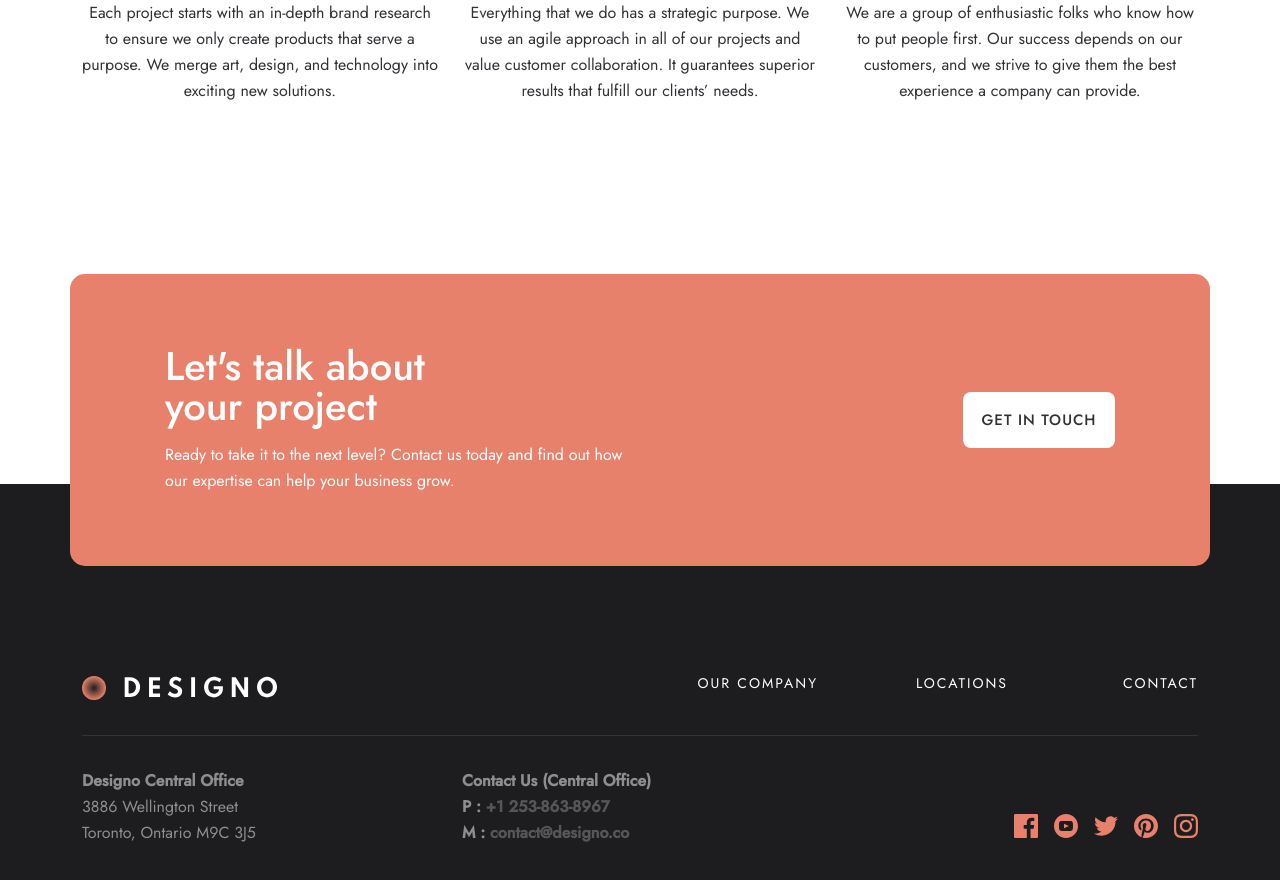
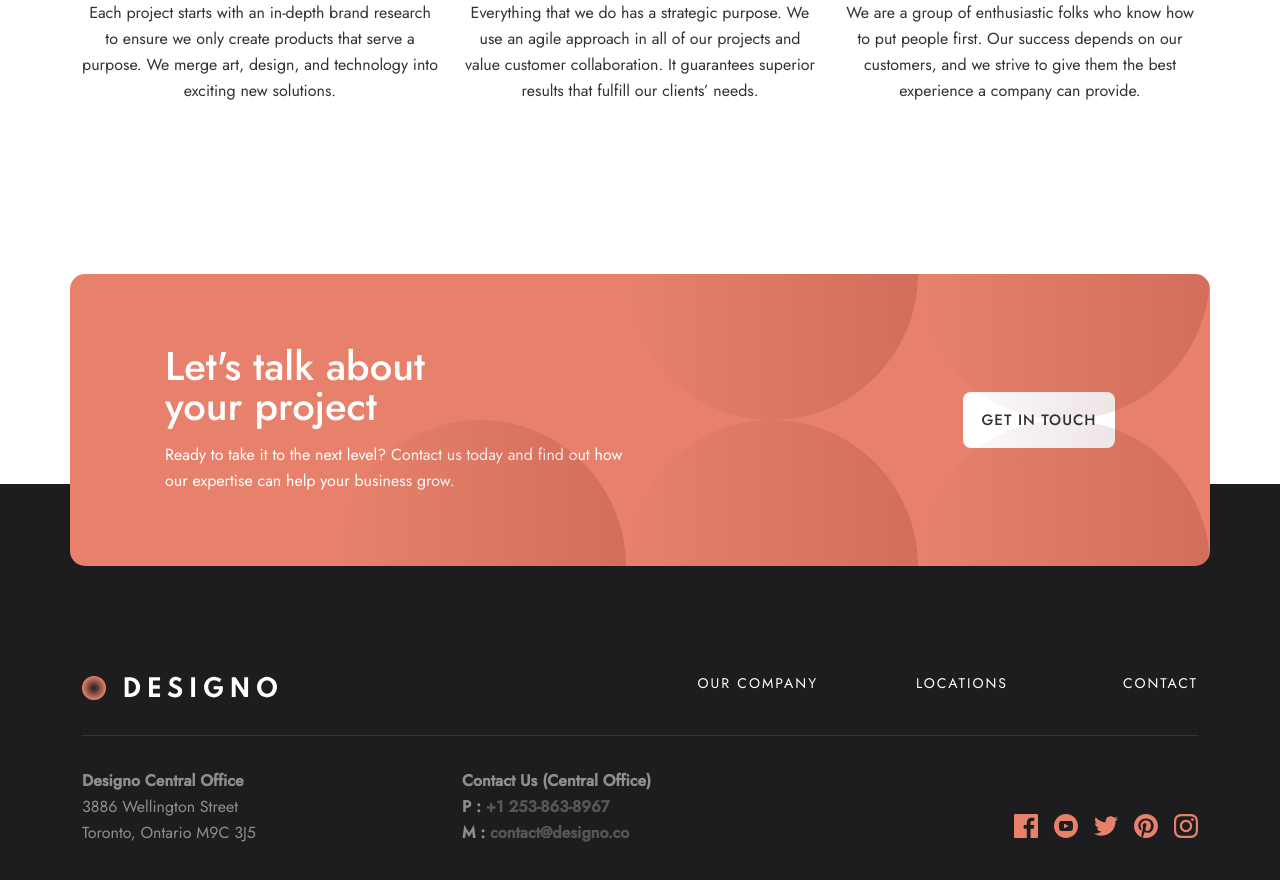
Before and after one commit to aleksi-svaridze/designo, a React (Create React App) app: page /web-design in a window 1280 px wide. Shown: the part 2080-2960 px from the top of the page. Built offline with nearby package versions, Linux system fonts and the light colour scheme.

Commit message:
Add circles to Contact component

```diff
--- a/src/layout/contact/Contact.jsx
+++ b/src/layout/contact/Contact.jsx
@@ -1,14 +1,59 @@
 import Button from '../../components/buttons/Button'
+import Circles from '../../components/circles/Circles';
 
 const Contact = () => {
     return(
         <div className='position-absolute start-50 translate-middle-x contact-card--container w-100 px-3 px-sm-0'>
-            <div className="bg-primary contact-card d-flex flex-column flex-lg-row align-items-center justify-content-lg-between container">
+            <div className="bg-primary contact-card d-flex flex-column flex-lg-row align-items-center justify-content-lg-between container position-relative overflow-hidden">
                 <div className='text-center text-lg-start mb-4 mb-lg-0 pb-2 pb-lg-0'>
                     <h2 className="contact-card--title fw-medium text-white mb-3">Let's talk about your project</h2>
                     <p className="contact-card--desc text-white fw-normal mb-0">Ready to take it to the next level? Contact us today and find out how our expertise can help your business grow.</p>
                 </div>
                 <Button content='Get in touch' path='/contact' btnStyle='btn-white' />
+
+                <Circles
+                    styles={'rounded-circle position-absolute contact-circles contact-circles--top contact-circles--top--2'}
+                    degree="90deg"
+                    startColor='rgba(93, 2, 2, 0.00)'
+                    startColorOpacity='0%'
+                    endColor='rgba(93, 2, 2, 0.50)'
+                    endColorOpacity='100%'
+                />
+                <Circles
+                    styles={'rounded-circle position-absolute contact-circles contact-circles--top contact-circles--top--1'}
+                    degree="90deg"
+                    startColor='rgba(93, 2, 2, 0.00)'
+                    startColorOpacity='0%'
+                    endColor='rgba(93, 2, 2, 0.50)'
+                    endColorOpacity='100%'
+                />
+
+                <Circles
+                    styles={'rounded-circle position-absolute contact-circles contact-circles--bottom contact-circles--bottom--1'}
+                    degree="90deg"
+                    startColor='rgba(93, 2, 2, 0.00)'
+                    startColorOpacity='0%'
+                    endColor='rgba(93, 2, 2, 0.50)'
+                    endColorOpacity='100%'
+                />
+
+                <Circles
+                    styles={'rounded-circle position-absolute contact-circles contact-circles--bottom contact-circles--bottom--2'}
+                    degree="90deg"
+                    startColor='rgba(93, 2, 2, 0.00)'
+                    startColorOpacity='0%'
+                    endColor='rgba(93, 2, 2, 0.50)'
+                    endColorOpacity='100%'
+                />
+
+                <Circles
+                    styles={'rounded-circle position-absolute contact-circles contact-circles--bottom contact-circles--bottom--3'}
+                    degree="90deg"
+                    startColor='rgba(93, 2, 2, 0.00)'
+                    startColorOpacity='0%'
+                    endColor='rgba(93, 2, 2, 0.50)'
+                    endColorOpacity='100%'
+                />
             </div>
         </div>
     )
--- a/src/layout/contact/_contact.scss
+++ b/src/layout/contact/_contact.scss
@@ -52,3 +52,88 @@
         }
     }
 }
+.contact-circles {
+    width: 292px;
+    height: 292px;
+    opacity: .3;
+
+    &--top {
+        top: -30%;
+
+        &--1 {
+            right: -10%;
+        }
+        &--2 {
+            right: 292px;
+            display: none;
+        }
+    }
+    &--bottom {
+        bottom: -30%;
+
+        &--1 {
+            right: 0;
+        }
+        &--2 {
+            right: 292px;
+        }
+        &--3 {
+            right: 584px;
+            display: none;
+        }
+    }
+
+    @media screen and (min-width: 768px) {
+        &--top {
+            top: -27%;
+
+            &--1 {
+                right: -92px;
+            }
+            &--2 {
+                right: 200px;
+                display: block;
+            }
+        }
+        &--bottom {
+            bottom: -26.5%;
+
+            &--1 {
+                right: -92px;
+            }
+            &--2 {
+                right: 200px;
+            }
+            &--3 {
+                right: 492px;
+                display: block;
+            }
+        }
+    }
+
+    @media screen and (min-width: 992px) {
+        &--top {
+            top: -50%;
+
+            &--1 {
+                right: 0;
+            }
+            &--2 {
+                right: 292px;
+            }
+        }
+        &--bottom {
+            bottom: -50%;
+
+            &--1 {
+                right: 0;
+            }
+            &--2 {
+                right: 292px;
+            }
+            &--3 {
+                right: 584px;
+            }
+        }
+    }
+}
```
Also changed, not shown: src/styles/css/main.min.css, 1 other file (tests, documents, lock files or other folders).
